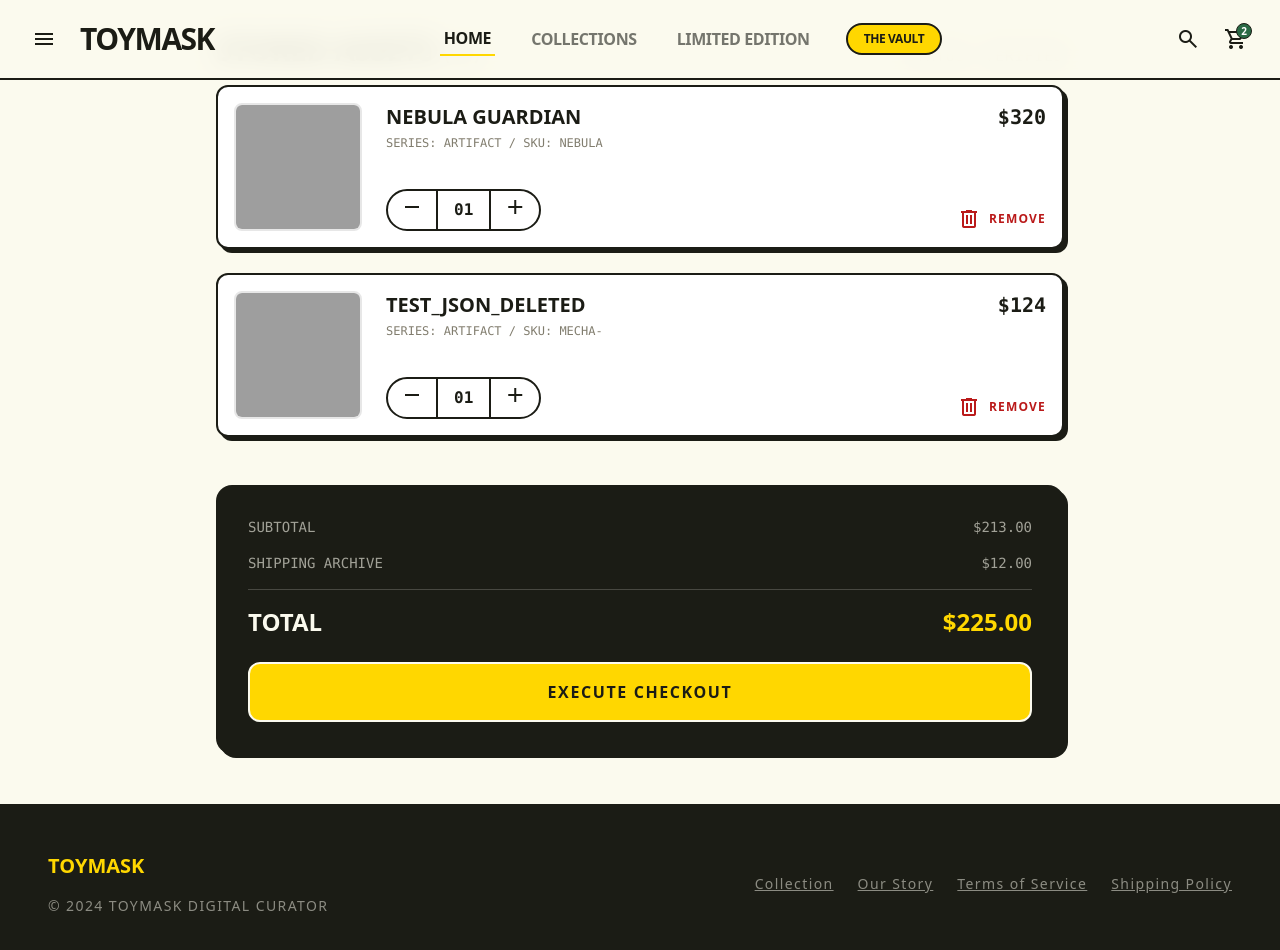
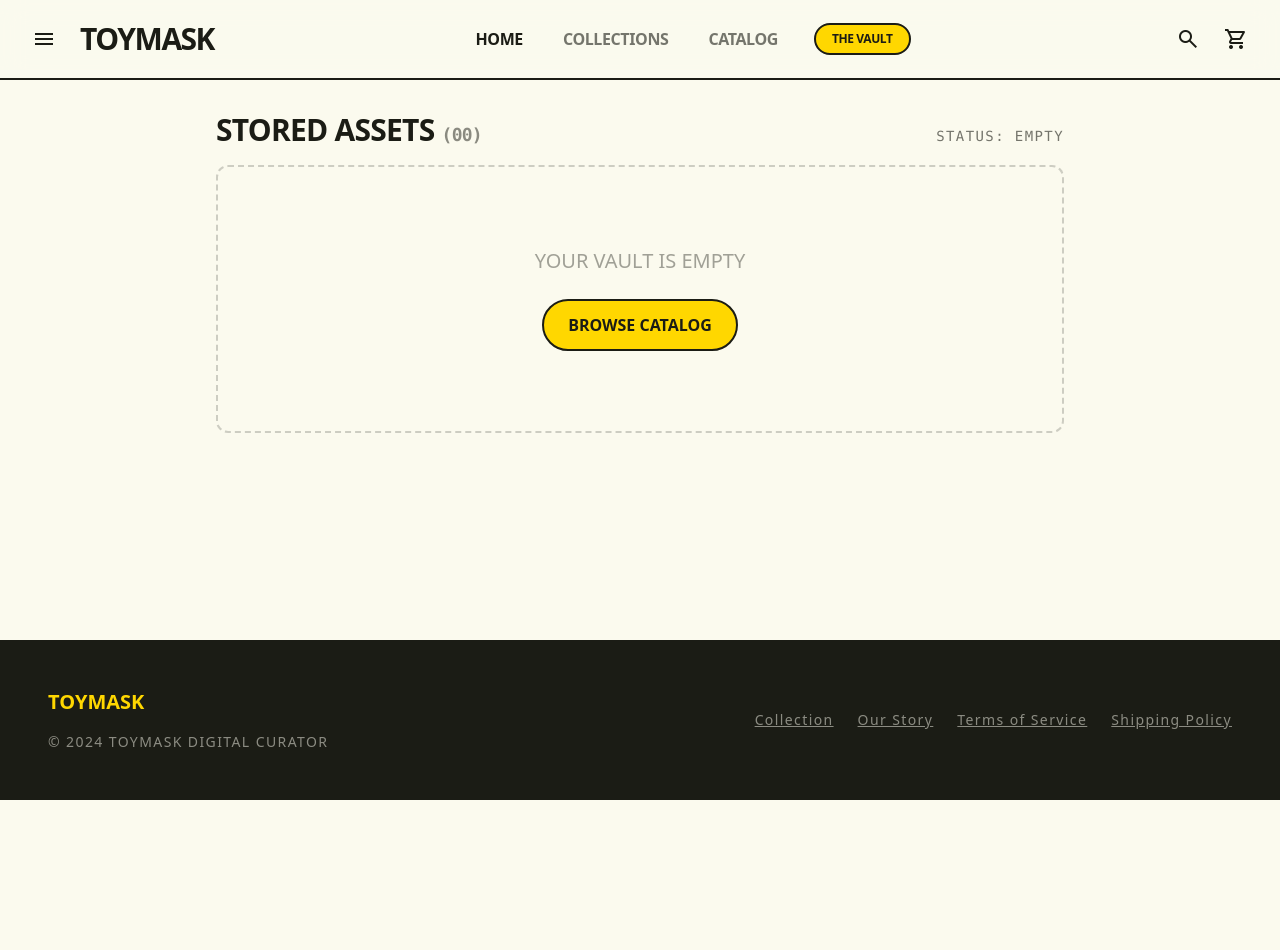
Before and after one commit to thydn/toymask-store, a Next.js app: page /cart in a window 1280 px wide. Shown: the top 950 px of the page. After the commit the page ends 800 px from the top, so only its background shows below. Built offline with nearby package versions, Linux system fonts and the light colour scheme; grey boxes are pictures that could not be loaded.

Commit message:
Activate Cart logic, Product filtering, and Header counter

```diff
--- a/src/app/cart/page.tsx
+++ b/src/app/cart/page.tsx
@@ -1,39 +1,54 @@
+"use client";
+
 import Header from "@/components/Header";
 import Footer from "@/components/Footer";
 import BottomNav from "@/components/BottomNav";
-import products from "@/data/products.json";
 import Link from "next/link";
+import { useCart } from "@/context/CartContext";
+import { urlForImage } from "@/sanity/lib/image";
+import Image from "next/image";
 
 export default function Cart() {
-  const cartItems = products.slice(0, 2);
+  const { cart, removeFromCart, updateQuantity, totalPrice, cartCount } = useCart();
 
   return (
-    <div className="min-h-screen flex flex-col">
+    <div className="min-h-screen flex flex-col bg-surface">
       <Header />
-      <main className="flex-grow pb-24 md:pb-0">
+      <main className="flex-grow pb-24 md:pb-12 pt-20">
         <section className="max-w-4xl mx-auto px-6 pt-8 space-y-12">
           <div className="flex items-baseline justify-between mb-4">
             <h2 className="font-display text-3xl tracking-tight text-on-surface uppercase font-black">
               Stored Assets{" "}
-              <span className="text-lg opacity-50 font-mono">(02)</span>
+              <span className="text-lg opacity-50 font-mono">({cartCount.toString().padStart(2, '0')})</span>
             </h2>
             <div className="text-sm font-mono uppercase tracking-widest opacity-60">
-              Status: Verified
+              Status: {cartCount > 0 ? "Verified" : "Empty"}
             </div>
           </div>
 
           <div className="space-y-6">
-            {cartItems.map((item) => (
+            {cart.length === 0 ? (
+              <div className="text-center py-20 border-2 border-dashed border-on-surface/20 rounded-xl">
+                <p className="font-display text-xl uppercase opacity-40 mb-6">Your vault is empty</p>
+                <Link href="/products" className="bg-primary-container text-on-background border-2 border-on-background px-6 py-3 rounded-full font-bold uppercase hover:hard-shadow transition-all inline-block">
+                  Browse Catalog
+                </Link>
+              </div>
+            ) : (
+              cart.map((item) => (
                 <div
                   key={item.id}
                   className="bg-surface-container-lowest border-2 border-on-surface rounded-xl p-4 flex gap-6 hard-shadow group"
                 >
-                <div className="w-32 h-32 flex-shrink-0 bg-surface-container rounded-lg overflow-hidden border-2 border-on-surface/10">
-                  <img
-                    src={item.image}
+                  <div className="w-32 h-32 flex-shrink-0 bg-surface-container rounded-lg overflow-hidden border-2 border-on-surface/10 relative">
+                    {item.image && (
+                      <Image
+                        src={urlForImage(item.image).url()}
                         alt={item.name}
+                        fill
                         className="w-full h-full object-cover"
                       />
+                    )}
                   </div>
                   <div className="flex-grow flex flex-col justify-between">
                     <div className="flex justify-between items-start">
@@ -42,7 +57,7 @@ export default function Cart() {
                           {item.name}
                         </h3>
                         <p className="text-xs font-mono uppercase text-on-surface-variant opacity-70 mt-1">
-                        Series: Artifact / SKU: {item.id.slice(0, 6)}
+                          Series: Artifact / SKU: {item.id.slice(-6).toUpperCase()}
                         </p>
                       </div>
                       <span className="font-mono text-xl font-bold">
@@ -51,36 +66,43 @@ export default function Cart() {
                     </div>
                     <div className="flex justify-between items-end">
                       <div className="flex items-center border-2 border-on-surface rounded-full overflow-hidden">
-                      <button className="px-3 py-1 hover:bg-secondary-container transition-colors border-r-2 border-on-surface">
-                        <span className="material-symbols-outlined text-sm">
-                          remove
+                        <button
+                          onClick={() => updateQuantity(item.id, -1)}
+                          className="px-3 py-1 hover:bg-secondary-container transition-colors border-r-2 border-on-surface"
+                        >
+                          <span className="material-symbols-outlined text-sm">remove</span>
+                        </button>
+                        <span className="px-4 py-1 font-mono font-bold">
+                          {item.quantity.toString().padStart(2, '0')}
                         </span>
-                      </button>
-                      <span className="px-4 py-1 font-mono font-bold">01</span>
-                      <button className="px-3 py-1 hover:bg-secondary-container transition-colors border-l-2 border-on-surface">
-                        <span className="material-symbols-outlined text-sm">
-                          add
-                        </span>
+                        <button
+                          onClick={() => updateQuantity(item.id, 1)}
+                          className="px-3 py-1 hover:bg-secondary-container transition-colors border-l-2 border-on-surface"
+                        >
+                          <span className="material-symbols-outlined text-sm">add</span>
                         </button>
                       </div>
-                    <button className="flex items-center gap-2 text-xs font-bold uppercase tracking-widest text-error hover:underline">
-                      <span className="material-symbols-outlined text-sm">
-                        delete
-                      </span>{" "}
+                      <button
+                        onClick={() => removeFromCart(item.id)}
+                        className="flex items-center gap-2 text-xs font-bold uppercase tracking-widest text-red-600 hover:underline"
+                      >
+                        <span className="material-symbols-outlined text-sm">delete</span>{" "}
                         Remove
                       </button>
                     </div>
                   </div>
                 </div>
-            ))}
+              ))
+            )}
           </div>
 
           {/* Summary Section */}
-          <div className="bg-on-surface text-surface rounded-2xl p-8 space-y-6 hard-shadow">
+          {cart.length > 0 && (
+            <div className="bg-on-background text-surface rounded-2xl p-8 space-y-6 hard-shadow">
               <div className="space-y-4">
                 <div className="flex justify-between items-center opacity-60 font-mono text-sm uppercase">
                   <span>Subtotal</span>
-                <span>$213.00</span>
+                  <span>${totalPrice.toFixed(2)}</span>
                 </div>
                 <div className="flex justify-between items-center opacity-60 font-mono text-sm uppercase">
                   <span>Shipping Archive</span>
@@ -89,13 +111,14 @@ export default function Cart() {
                 <div className="h-px bg-surface/20"></div>
                 <div className="flex justify-between items-center text-2xl font-display font-black uppercase">
                   <span>Total</span>
-                <span className="text-primary-container">$225.00</span>
+                  <span className="text-primary-container">${(totalPrice + 12).toFixed(2)}</span>
                 </div>
               </div>
-            <button className="w-full py-4 bg-primary-container text-on-surface font-display font-black uppercase tracking-widest rounded-xl border-2 border-surface active:scale-95 transition-transform">
+              <button className="w-full py-4 bg-primary-container text-on-background font-display font-black uppercase tracking-widest rounded-xl border-2 border-surface active:scale-95 transition-transform">
                 Execute Checkout
               </button>
             </div>
+          )}
         </section>
       </main>
       <Footer />
--- a/src/app/layout.tsx
+++ b/src/app/layout.tsx
@@ -24,6 +24,8 @@ export const metadata: Metadata = {
   description: "The digital archive for premium play components. Engineered for imagination.",
 };
 
+import { CartProvider } from "@/context/CartContext";
+
 export default function RootLayout({
   children,
 }: Readonly<{
@@ -40,7 +42,9 @@ export default function RootLayout({
       <body
         className={`${plusJakartaSans.variable} ${manrope.variable} ${geistMono.variable} font-body antialiased`}
       >
-        {children}
+        <CartProvider>
+          {children}
+        </CartProvider>
       </body>
     </html>
   );
--- a/src/components/Header.tsx
+++ b/src/components/Header.tsx
@@ -1,8 +1,20 @@
+"use client";
+
 import Link from "next/link";
+import { useCart } from "@/context/CartContext";
+import { useState, useEffect } from "react";
 
 export default function Header() {
+  const { cartCount } = useCart();
+  const [mounted, setMounted] = useState(false);
+
+  // Avoid hydration mismatch by waiting for mount
+  useEffect(() => {
+    setMounted(true);
+  }, []);
+
   return (
-    <header className="fixed top-0 w-full z-50 border-b-2 border-on-background bg-surface/90 backdrop-blur-md h-20 flex justify-between items-center px-6 py-4">
+    <header className="fixed top-0 w-full z-50 border-b-2 border-on-background bg-surface/80 backdrop-blur-md h-20 flex justify-between items-center px-6 py-4">
       <div className="flex items-center gap-4">
         <button className="material-symbols-outlined text-on-surface p-2 hover:bg-primary-container transition-colors rounded-lg">
           menu
@@ -16,7 +28,7 @@ export default function Header() {
       </div>
       <nav className="hidden md:flex items-center gap-8 font-display font-bold tracking-tight uppercase">
         <Link
-          className="text-on-surface border-b-2 border-primary-container px-1 py-1 transition-colors"
+          className="text-on-surface hover:text-primary transition-colors px-1 py-1"
           href="/"
         >
           Home
@@ -29,15 +41,15 @@ export default function Header() {
         </Link>
         <Link
           className="text-on-surface/60 hover:text-on-surface transition-colors px-1 py-1"
-          href="#"
+          href="/products"
         >
-          Limited Edition
+          Catalog
         </Link>
         <Link
-          className="bg-primary-container text-on-surface border-2 border-on-background px-4 py-1.5 rounded-full hard-shadow-hover transition-all text-xs"
+          className="bg-primary-container text-on-surface border-2 border-on-background px-4 py-1.5 rounded-full hard-shadow-hover transition-all text-xs flex items-center gap-2"
           href="/cart"
         >
-          The Vault
+          The Vault {mounted && cartCount > 0 && <span>({cartCount.toString().padStart(2, '0')})</span>}
         </Link>
       </nav>
       <div className="flex items-center gap-2">
@@ -51,9 +63,11 @@ export default function Header() {
           >
             shopping_cart
           </Link>
-          <span className="absolute top-1 right-1 bg-secondary text-white text-[10px] font-bold w-4 h-4 flex items-center justify-center rounded-full border-1 border-on-background">
-            2
-          </span>
+          {mounted && cartCount > 0 && (
+            <span className="absolute top-1 right-1 bg-primary-container text-on-surface text-[10px] font-black w-4 h-4 flex items-center justify-center rounded-full border-[1px] border-on-background">
+              {cartCount}
+            </span>
+          )}
         </div>
       </div>
     </header>
--- a/src/components/ProductCard.tsx
+++ b/src/components/ProductCard.tsx
@@ -1,6 +1,9 @@
+"use client";
+
 import Link from "next/link";
 import Image from "next/image";
 import { urlForImage } from "@/sanity/lib/image";
+import { useCart } from "@/context/CartContext";
 
 interface ProductCardProps {
   id: string;
@@ -25,6 +28,21 @@ export default function ProductCard({
   isLimited,
   isHot,
 }: ProductCardProps) {
+  const { addToCart } = useCart();
+
+  const handleAddToCart = (e: React.MouseEvent) => {
+    e.preventDefault();
+    e.stopPropagation();
+    addToCart({
+      id,
+      name,
+      price,
+      image,
+      slug,
+      quantity: 1
+    });
+  };
+
   return (
     <div className="bg-surface-container-lowest border-2 border-on-surface rounded-xl overflow-hidden group active:translate-y-0.5 transition-transform h-full flex flex-col">
       <div className="aspect-square relative overflow-hidden bg-surface-container-low border-b-2 border-on-surface p-2">
@@ -55,7 +73,10 @@ export default function ProductCard({
 
         <div className="flex items-center justify-between gap-2 mt-auto">
           <span className="font-display font-black text-lg">${price}</span>
-          <button className="bg-primary-container border-2 border-on-surface w-8 h-8 rounded-full flex items-center justify-center active:scale-90 transition-transform">
+          <button
+            onClick={handleAddToCart}
+            className="bg-primary-container border-2 border-on-surface w-8 h-8 rounded-full flex items-center justify-center active:scale-90 transition-transform"
+          >
             <span className="material-symbols-outlined text-sm">add</span>
           </button>
         </div>
--- /dev/null
+++ b/src/context/CartContext.tsx
@@ -0,0 +1,102 @@
+"use client";
+
+import React, { createContext, useContext, useState, useEffect } from "react";
+
+interface CartItem {
+  id: string;
+  name: string;
+  price: number;
+  image: any;
+  quantity: number;
+  slug: string;
+}
+
+interface CartContextType {
+  cart: CartItem[];
+  addToCart: (item: CartItem) => void;
+  removeFromCart: (id: string) => void;
+  updateQuantity: (id: string, delta: number) => void;
+  clearCart: () => void;
+  cartCount: number;
+  totalPrice: number;
+}
+
+const CartContext = createContext<CartContextType | undefined>(undefined);
+
+export const CartProvider = ({ children }: { children: React.ReactNode }) => {
+  const [cart, setCart] = useState<CartItem[]>([]);
+
+  // Load cart from localStorage on mount
+  useEffect(() => {
+    const savedCart = localStorage.getItem("toymask_cart");
+    if (savedCart) {
+      try {
+        setCart(JSON.parse(savedCart));
+      } catch (e) {
+        console.error("Failed to parse cart", e);
+      }
+    }
+  }, []);
+
+  // Save cart to localStorage whenever it changes
+  useEffect(() => {
+    localStorage.setItem("toymask_cart", JSON.stringify(cart));
+  }, [cart]);
+
+  const addToCart = (item: CartItem) => {
+    setCart((prev) => {
+      const existing = prev.find((i) => i.id === item.id);
+      if (existing) {
+        return prev.map((i) =>
+          i.id === item.id ? { ...i, quantity: i.quantity + 1 } : i
+        );
+      }
+      return [...prev, { ...item, quantity: 1 }];
+    });
+  };
+
+  const removeFromCart = (id: string) => {
+    setCart((prev) => prev.filter((item) => item.id !== id));
+  };
+
+  const updateQuantity = (id: string, delta: number) => {
+    setCart((prev) =>
+      prev.map((item) => {
+        if (item.id === id) {
+          const newQty = Math.max(1, item.quantity + delta);
+          return { ...item, quantity: newQty };
+        }
+        return item;
+      })
+    );
+  };
+
+  const clearCart = () => setCart([]);
+
+  const cartCount = cart.reduce((acc, item) => acc + item.quantity, 0);
+  const totalPrice = cart.reduce((acc, item) => acc + item.price * item.quantity, 0);
+
+  return (
+    <CartContext.Provider
+      value={{
+        cart,
+        addToCart,
+        removeFromCart,
+        updateQuantity,
+        clearCart,
+        cartCount,
+        totalPrice,
+      }}
+    >
+      {children}
+    </CartContext.Provider>
+  );
+};
+
+export const useCart = () => {
+  const context = useContext(CartContext);
+  if (!context) {
+    throw new Error("useCart must be used within a CartProvider");
+  }
+  return context;
+};
```
Also changed, not shown: src/app/products/page.tsx (+53 -18 lines), 1 other file (tests, documents, lock files or other folders). Lines whose indentation alone changed are shown as unchanged.
